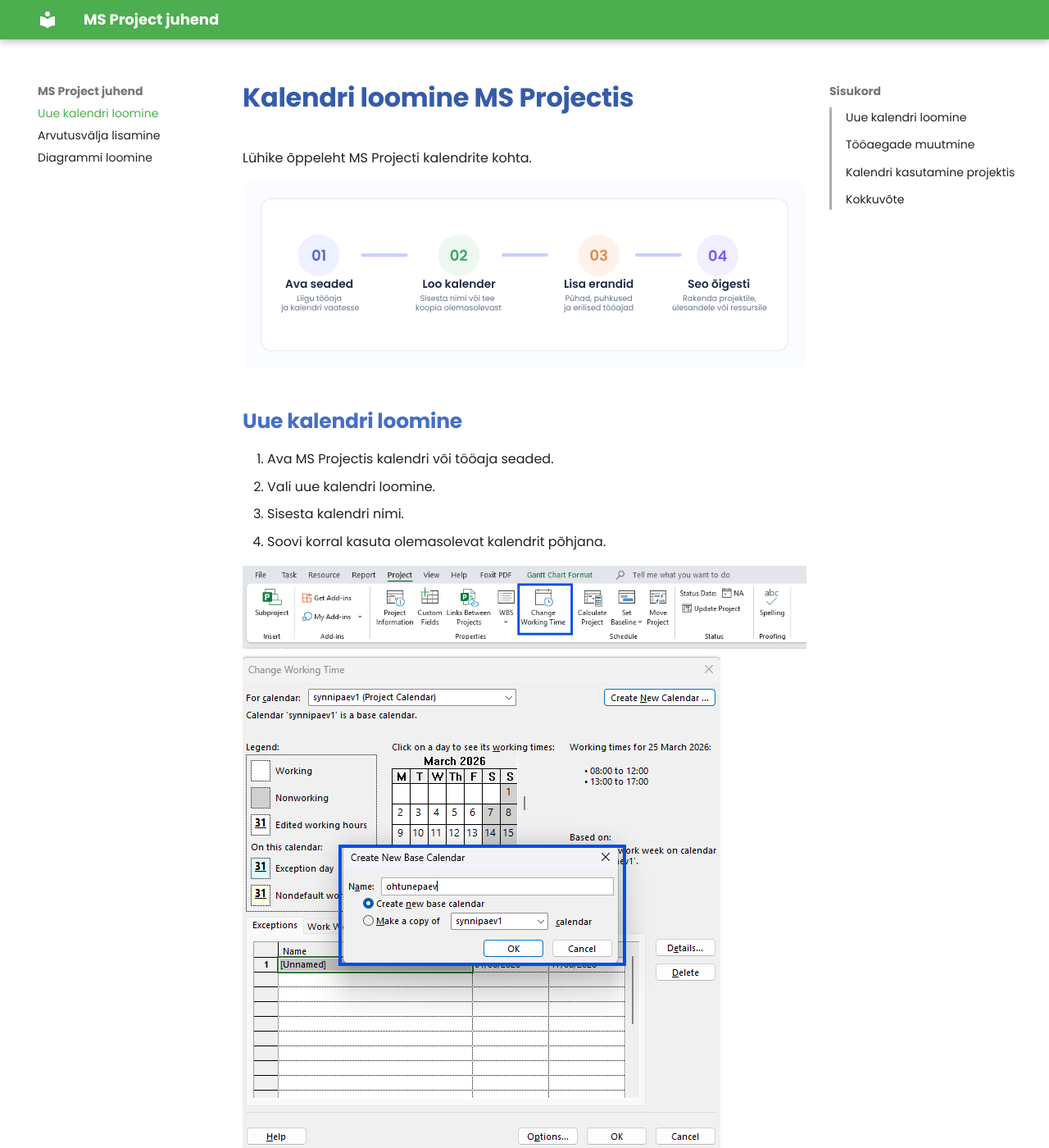
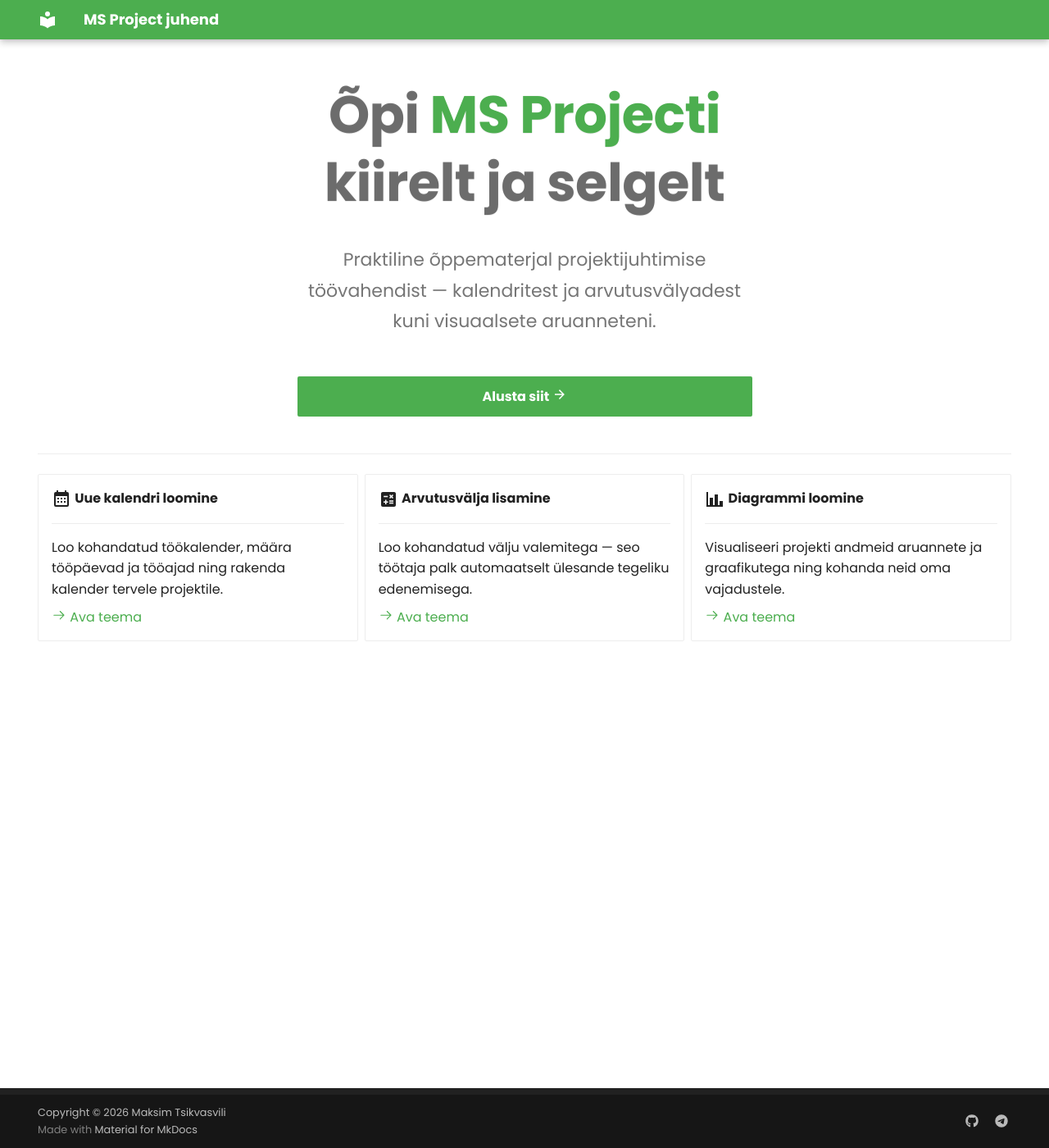
Before and after one commit to maksimts-kool/TA-Kalender, an MkDocs documentation site: the page built from docs/index.md, in a window 1280 px wide and 1400 px high. Shown: the whole window at 82% size. Built offline with MkDocs 1.6.1 and Material for MkDocs 9.7.7, drawn with Linux system fonts in a browser that asks for light colours; some of the changed text lies outside the part shown.

Commit message:
Add landing page

```diff
--- a/docs/index.md
+++ b/docs/index.md
@@ -1,48 +1,83 @@
 ---
-search:
-  exclude: true
+hide:
+  - navigation
+  - toc
 ---
 
-# <span style="font-weight: 800; color: #355caa;">Kalendri loomine MS Projectis</span>
+<div class="landing-hero" markdown>
+  <h1 class="landing-title">
+    Õpi <span class="landing-accent">MS Projecti</span><br>kiirelt ja selgelt
+  </h1>
+  <p class="landing-subtitle">
+    Praktiline õppematerjal projektijuhtimise töövahendist — kalendritest ja arvutusvälyadest kuni visuaalsete aruanneteni.
+  </p>
 
-Lühike õppeleht MS Projecti kalendrite kohta.
+[Alusta siit :material-arrow-right:](kalender.md){ .md-button .md-button--primary }
 
-![Kalendri loomise etapid](images/calendar-steps.svg)
+</div>
 
-## <span style="font-weight: 750; color: #466fc4;">Uue kalendri loomine</span>
+---
 
-1. Ava MS Projectis kalendri või tööaja seaded.
-2. Vali uue kalendri loomine.
-3. Sisesta kalendri nimi.
-4. Soovi korral kasuta olemasolevat kalendrit põhjana.
+<div class="grid cards" markdown>
 
-![Change Working Time Button](images/avaleht1.png)
-![New Calendar creation window](images/avaleht2.png)
+-   :material-calendar-month:{ .lg .middle } **Uue kalendri loomine**
 
-Uut kalendrit kasutatakse siis, kui projekt vajab teistsugust töökorraldust kui vaikimisi kalender.
+    ---
 
-## <span style="font-weight: 750; color: #466fc4;">Tööaegade muutmine</span>
+    Loo kohandatud töökalender, määra tööpäevad ja tööajad ning rakenda kalender tervele projektile.
 
-1. Ava loodud kalender.
-2. Määra tööpäevad ja tööajad.
-3. Lisa vajadusel erandid, näiteks pühad või puhkused.
-4. Salvesta muudatused.
+    [:octicons-arrow-right-24: Ava teema](kalender.md)
 
-![Details window for new calendar](images/avaleht3.png)
+-   :material-calculator-variant:{ .lg .middle } **Arvutusvälja lisamine**
 
-Tööaegu muudetakse selleks, et ajakava vastaks päris töökorraldusele.
+    ---
 
-## <span style="font-weight: 750; color: #466fc4;">Kalendri kasutamine projektis</span>
+    Loo kohandatud välju valemitega — seo töötaja palk automaatselt ülesande tegeliku edenemisega.
 
-1. Ava projekti andmed või projekti info.
-2. Leia kalendri valik.
-3. Vali loodud kalender.
-4. Kinnita muudatused.
+    [:octicons-arrow-right-24: Ava teema](arvutusvaljad.md)
 
-![Project information window](images/avaleht4.png)
+-   :material-chart-bar:{ .lg .middle } **Diagrammi loomine**
 
-Kalendrit saab kasutada kogu projekti jaoks või ainult kindlate ülesannete ja ressursside jaoks.
+    ---
 
-## <span style="font-weight: 750; color: #466fc4;">Kokkuvõte</span>
+    Visualiseeri projekti andmeid aruannete ja graafikutega ning kohanda neid oma vajadustele.
 
-Kalendri loomine aitab määrata projekti töökorralduse, tööaegade muutmine täpsustab ajakava ja kalendri kasutamine projektis rakendab need seaded õigesse kohta.
+    [:octicons-arrow-right-24: Ava teema](diagramm.md)
+
+</div>
+
+<style>
+.landing-hero {
+  text-align: center;
+}
+
+.landing-title {
+  font-family: 'Poppins', sans-serif;
+  font-size: clamp(2.2rem, 5vw, 3.4rem) !important;
+  font-weight: 800 !important;
+  margin: 0 0 1.7rem !important;
+  color: var(--md-typeset-color);
+  letter-spacing: -.03em;
+  text-shadow: 0 1px 0 rgba(0, 0, 0, .08);
+  border: none !important;
+}
+.landing-title::after { display: none !important; }
+
+.landing-accent { color: var(--md-primary-fg-color); }
+
+.landing-subtitle {
+  font-size: 1.1rem;
+  line-height: 1.7;
+  color: var(--md-default-fg-color--light);
+  max-width: 560px;
+  margin: 0 auto 2.4rem;
+}
+
+.landing-hero .md-button {
+  margin: 0 .4rem 1rem;
+  min-width: 555px;
+}
+
+.md-footer__link {
+  display: none;
+}
--- /dev/null
+++ b/docs/kalender.md
@@ -0,0 +1,48 @@
+---
+search:
+  exclude: true
+---
+
+# <span style="font-weight: 800; color: #355caa;">Kalendri loomine MS Projectis</span>
+
+Lühike õppeleht MS Projecti kalendrite kohta.
+
+![Kalendri loomise etapid](images/calendar-steps.svg)
+
+## <span style="font-weight: 750; color: #466fc4;">Uue kalendri loomine</span>
+
+1. Ava MS Projectis kalendri või tööaja seaded.
+2. Vali uue kalendri loomine.
+3. Sisesta kalendri nimi.
+4. Soovi korral kasuta olemasolevat kalendrit põhjana.
+
+![Change Working Time Button](images/avaleht1.png)
+![New Calendar creation window](images/avaleht2.png)
+
+Uut kalendrit kasutatakse siis, kui projekt vajab teistsugust töökorraldust kui vaikimisi kalender.
+
+## <span style="font-weight: 750; color: #466fc4;">Tööaegade muutmine</span>
+
+1. Ava loodud kalender.
+2. Määra tööpäevad ja tööajad.
+3. Lisa vajadusel erandid, näiteks pühad või puhkused.
+4. Salvesta muudatused.
+
+![Details window for new calendar](images/avaleht3.png)
+
+Tööaegu muudetakse selleks, et ajakava vastaks päris töökorraldusele.
+
+## <span style="font-weight: 750; color: #466fc4;">Kalendri kasutamine projektis</span>
+
+1. Ava projekti andmed või projekti info.
+2. Leia kalendri valik.
+3. Vali loodud kalender.
+4. Kinnita muudatused.
+
+![Project information window](images/avaleht4.png)
+
+Kalendrit saab kasutada kogu projekti jaoks või ainult kindlate ülesannete ja ressursside jaoks.
+
+## <span style="font-weight: 750; color: #466fc4;">Kokkuvõte</span>
+
+Kalendri loomine aitab määrata projekti töökorralduse, tööaegade muutmine täpsustab ajakava ja kalendri kasutamine projektis rakendab need seaded õigesse kohta.
--- a/mkdocs.yml
+++ b/mkdocs.yml
@@ -30,13 +30,17 @@
   - def_list
   - footnotes
   - md_in_html
+  - pymdownx.emoji:
+      emoji_index: !!python/name:material.extensions.emoji.twemoji
+      emoji_generator: !!python/name:material.extensions.emoji.to_svg
   - pymdownx.details
   - pymdownx.superfences
   - pymdownx.blocks.caption
   - pymdownx.tabbed:
       alternate_style: true
 nav:
-  - Uue kalendri loomine: index.md
+  - Avaleht: index.md
+  - Uue kalendri loomine: kalender.md
   - Arvutusvälja lisamine: arvutusvaljad.md
   - Diagrammi loomine: diagramm.md
 plugins:
```
